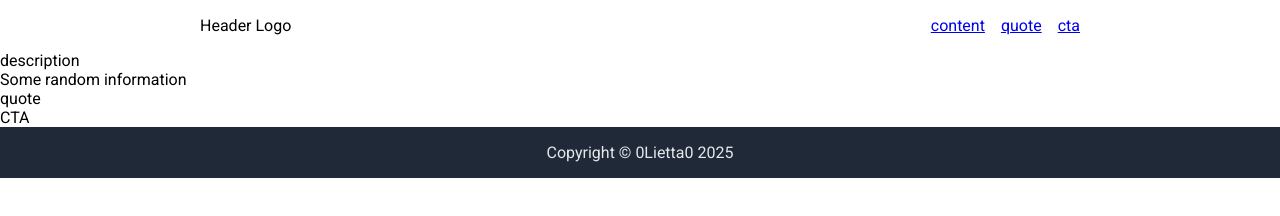
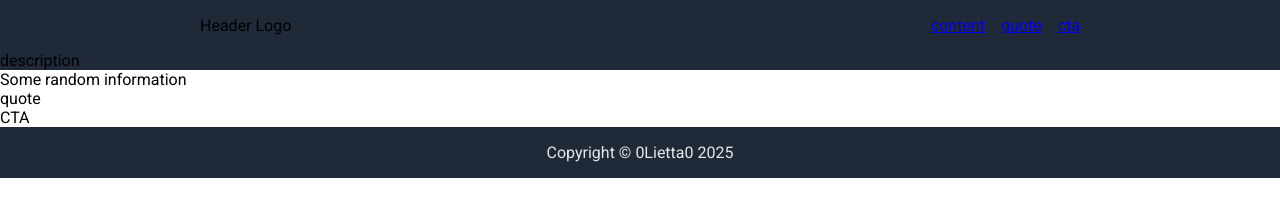
Before and after one commit to 0Lietta0/odin-landing-page, a plain HTML site: page index.html in a window 1280 px wide. Drawn offline with Linux system fonts and the light colour scheme.

Commit message:
add and style top section

```diff
--- a/index.html
+++ b/index.html
@@ -9,15 +9,18 @@
 </head>
 
 <body>
-    <div class="header">
-        <p>Header Logo</p>
-        <a href="#content1">content</a>
-        <a href="#quote1">quote</a>
-        <a href="#cta1">cta</a>
+    <div class="top">
+        <div class="header">
+            <p>Header Logo</p>
+            <a href="#content1">content</a>
+            <a href="#quote1">quote</a>
+            <a href="#cta1">cta</a>
+        </div>
+
+        <div class="description">description</div>
     </div>
 
     <div class="main">
-        <div class="description">description</div>
 
         <div class="content" id="content1"><p>Some random information</div>
 
--- a/style.css
+++ b/style.css
@@ -19,6 +19,10 @@ body{
     display: flex;
     flex-direction: column;
     font-family: Roboto, Arial, Helvetica, sans-serif;
+}
+
+.top{
+    background-color: #1F2937;
 }
 
 .header{
```
